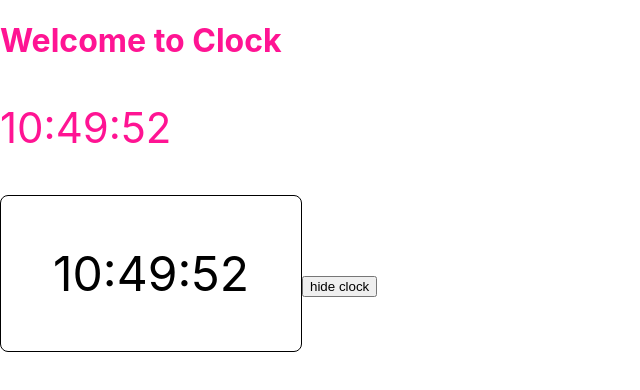
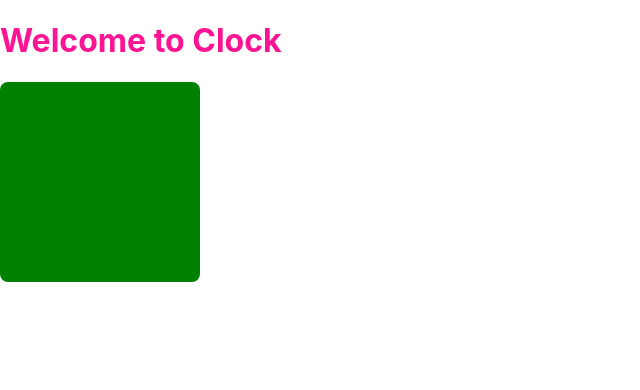
Before and after one commit to JokerNVT102/React-Hooks-Basic, a React (Create React App) app: page / in a window 1280 px wide. Shown: the top 390 px of the page, without its empty margins (0-640 px from the left). Built offline with nearby package versions, Linux system fonts and the light colour scheme.

Commit message:
Custom_hooks MagicBox

```diff
--- a/src/App.js
+++ b/src/App.js
@@ -10,6 +10,7 @@
 // import PostList from "./components/PostList";
 // import Search from "./components/Search";
 import Clock from "./components/Clock";
+import MagicBox from "./components/MagicBox";
 
 function App() {
   // const [todoList, setTodoList] = useState([
@@ -105,7 +106,7 @@
   return (
     <div className="app">
       <h1>Welcome to Clock</h1>
-      {showClock && <Clock />}
+      {/* {showClock && <Clock />}
       <BetterClock />
       <button
         onClick={() => {
@@ -113,7 +114,8 @@
         }}
       >
         hide clock
-      </button>
+      </button> */}
+      <MagicBox/>
       {/* <ColorBox/> */}
       {/* <TodoForm onSubmit = {handleTodoFormSubmit}/>
      <TodoList
--- /dev/null
+++ b/src/components/MagicBox/MagicBox.scss
@@ -0,0 +1,10 @@
+.magic-box{
+    $box-size:200px;
+
+    display: inline-block;
+    width: $box-size;
+    height: $box-size;
+
+    border-radius: 8px;
+    transition: all 0.35s ease-in-out 0s;
+}
--- /dev/null
+++ b/src/components/MagicBox/index.jsx
@@ -0,0 +1,12 @@
+import React from "react";
+import useMagicColor from "../../hooks/useMagicColor";
+import "./MagicBox.scss";
+
+MagicBox.propTypes = {};
+
+function MagicBox() {
+  const color = useMagicColor();
+  return <div className="magic-box" style={{ backgroundColor: color }}></div>;
+}
+
+export default MagicBox;
--- /dev/null
+++ b/src/hooks/useMagicColor.js
@@ -0,0 +1,33 @@
+import { useEffect, useRef, useState } from "react";
+function randomColor(currentColor) {
+  const CONST_LIST = ["red", "back", "deeppink", "blue", "yellow", "green"];
+  //random 0->5 va khong bi trung lap;
+  const currentIndex = CONST_LIST.indexOf(currentColor);
+  let newIndex = currentIndex;
+  while (currentIndex === newIndex) {
+      newIndex =Math.trunc(Math.random() * 6);
+
+  }
+  console.log(CONST_LIST[newIndex]);
+  return CONST_LIST[newIndex];
+}
+function useMagicColor() {
+  const [color, setColor] = useState("transparent");
+  const colorRef = useRef("transparent");
+  //change color every 1 second
+  useEffect(() => {
+    const colorInterval = setInterval(() => {
+      // console.log("first color: ", color);
+      console.log("change color: ", colorRef.current);
+      const newColor = randomColor(colorRef.current);
+      setColor(newColor);
+      colorRef.current = newColor;
+    }, 1000);
+    return () => {
+      clearInterval(colorInterval);
+    };
+  }, []);
+  return color;
+}
+
+export default useMagicColor;
```
